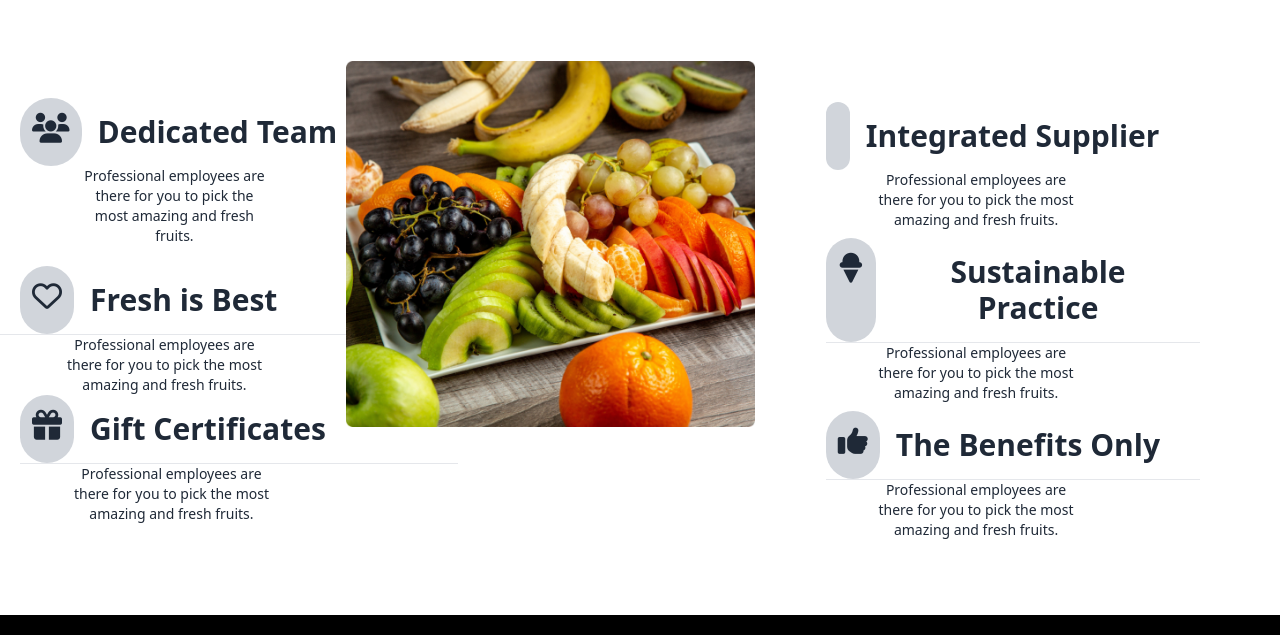
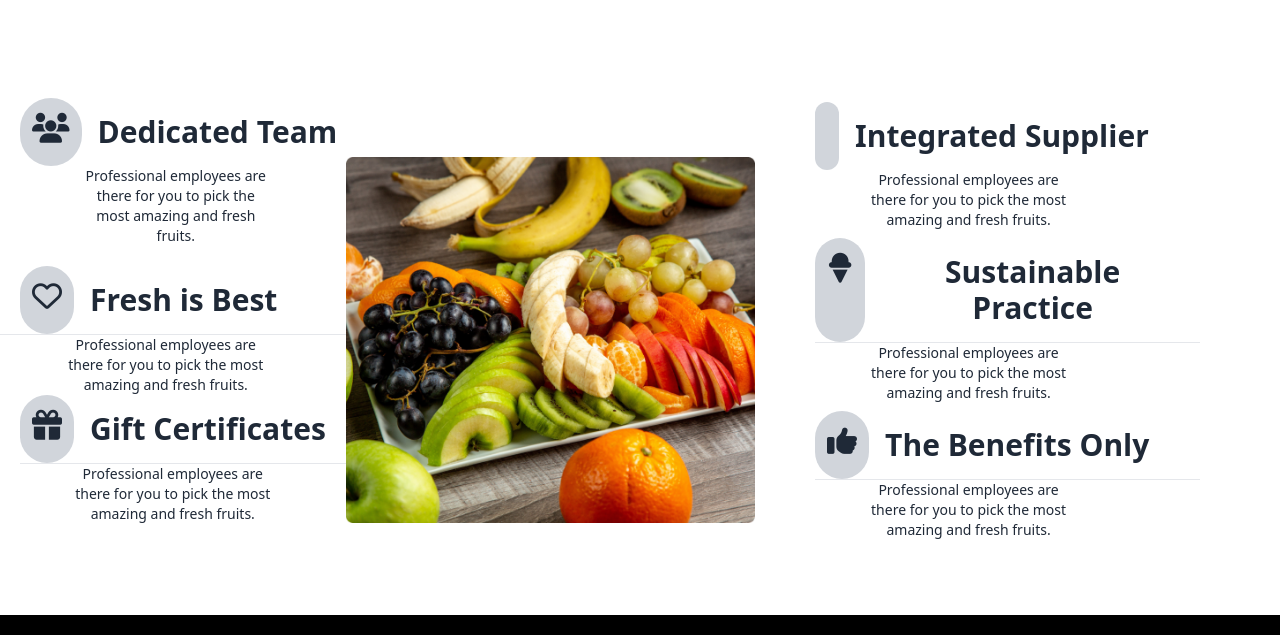
Before and after one commit to kajolrekha/fruit-burst-website, a plain HTML site: page index.html in a window 1280 px wide. Shown: the part 3119-3754 px from the top of the page. Drawn offline with nearby package versions, Linux system fonts and the light colour scheme.

Commit message:
first commit

```diff
--- a/index.html
+++ b/index.html
@@ -45,7 +45,7 @@
     </nav>
 
     <!-- Hidden mobile menu (initially hidden) -->
-    <div id="mobile-links" class="hidden bg-blue-500 text-white text-center flex flex-col gap-3 p-8 md:hidden">
+    <div id="mobile-links" class="hidden bg-blue-500 text-white text-2xl font-bold text-center flex flex-col gap-3 p-10 md:hidden">
       <a href="#" class="hover:text-gray-800">Home</a>
       <a href="#" class="hover:text-gray-800">About</a>
       <a href="#" class="hover:text-gray-800">Services</a>
@@ -455,7 +455,7 @@
 
 
 <!-- part-B -->
-<div class="absolute w-60 h-60 top-8 ml-20 mt-60 sm:h-96 sm:w-96 sm:top-28 sm:ml-28 md:ml-48 md:absolute md:w-96 md:h-96 md:top-10 lg:absolute lg:right-[36%] lg:top-56 lg:w-96 lg:h-80 lg:mt-20 xl:w-[32%] xl:mr-16 2xl:w-[25%] 2xl:absolute 2xl:mr-16 2xl:top-52">
+<div class="absolute w-60 h-60 top-8 ml-20 mt-60 sm:h-96 sm:w-96 sm:top-28 sm:ml-28 md:ml-48 md:absolute md:w-96 md:h-96 md:top-10 lg:absolute lg:right-[36%] lg:top-80 lg:w-96 lg:h-80 lg:mt-20 xl:w-[32%] xl:mr-16 2xl:w-[25%] 2xl:absolute 2xl:mr-16 2xl:top-72">
     <img src="assets/images/whychoose1.png" alt="">
 </div>
 
@@ -464,7 +464,7 @@
 <!-- part-C -->
 <div class="sm:mr-20 mt-20 lg:mt-72 lg:ml-32 xl:mt-72 2xl:mt-64">
 
-  <div class="text-center lg:pl-40">
+  <div class="text-center lg:pl-36">
     <div class="text-center pt-5 md:pt-10 lg:flex">
       <i class="fa-thin fa-ice-cream text-3xl p-4 bg-gray-300 rounded-full lg:text-2xl lg:p-3 xl:text-3xl xl:p-3"></i>
     <h1 class="text-2xl sm:text-4xl font-bold p-5 lg:text-xl lg:p-2 xl:text-3xl xl:p-4 2xl:text-4xl">Integrated Supplier</h1>
@@ -472,7 +472,7 @@
     <p class="text-sm w-[40%] ml-32 sm:w-[50%] sm:ml-40 lg:ml-7 lg:w-[60%] xl:pl-5">Professional employees are there for you to pick the most amazing and fresh fruits.</p>
   </div>
 
-  <div class="text-center pt-2 lg:pl-40 2xl:pt-8">
+  <div class="text-center pt-2 lg:pl-36 2xl:pt-8">
     <div class="text-center lg:flex">
       <i class="fa-sharp-duotone fa-solid fa-ice-cream text-3xl p-4 bg-gray-300 rounded-full lg:text-2xl lg:p-2 xl:text-3xl xl:p-3"></i>
     <h1 class="text-2xl sm:text-4xl font-bold p-5 lg:text-xl lg:p-2 xl:text-3xl xl:p-4 2xl:text-4xl">Sustainable Practice</h1>
@@ -481,7 +481,7 @@
     <p class="text-sm w-[40%] ml-32 sm:w-[50%] sm:ml-40 lg:ml-7 lg:w-[60%] xl:pl-5">Professional employees are there for you to pick the most amazing and fresh fruits.</p>
   </div>
 
-  <div class="text-center pt-2 lg:pl-40 2xl:pt-8">
+  <div class="text-center pt-2 lg:pl-36 2xl:pt-8">
     <div class="text-center lg:flex">
       <i class="fa-solid fa-thumbs-up text-3xl p-4 bg-gray-300 rounded-full lg:text-2xl lg:p-2  xl:text-3xl xl:p-3"></i>
     <h1 class="text-2xl sm:text-4xl font-bold p-5 lg:text-xl lg:p-2 xl:text-3xl xl:p-4 2xl:text-4xl">The Benefits Only</h1>
```
